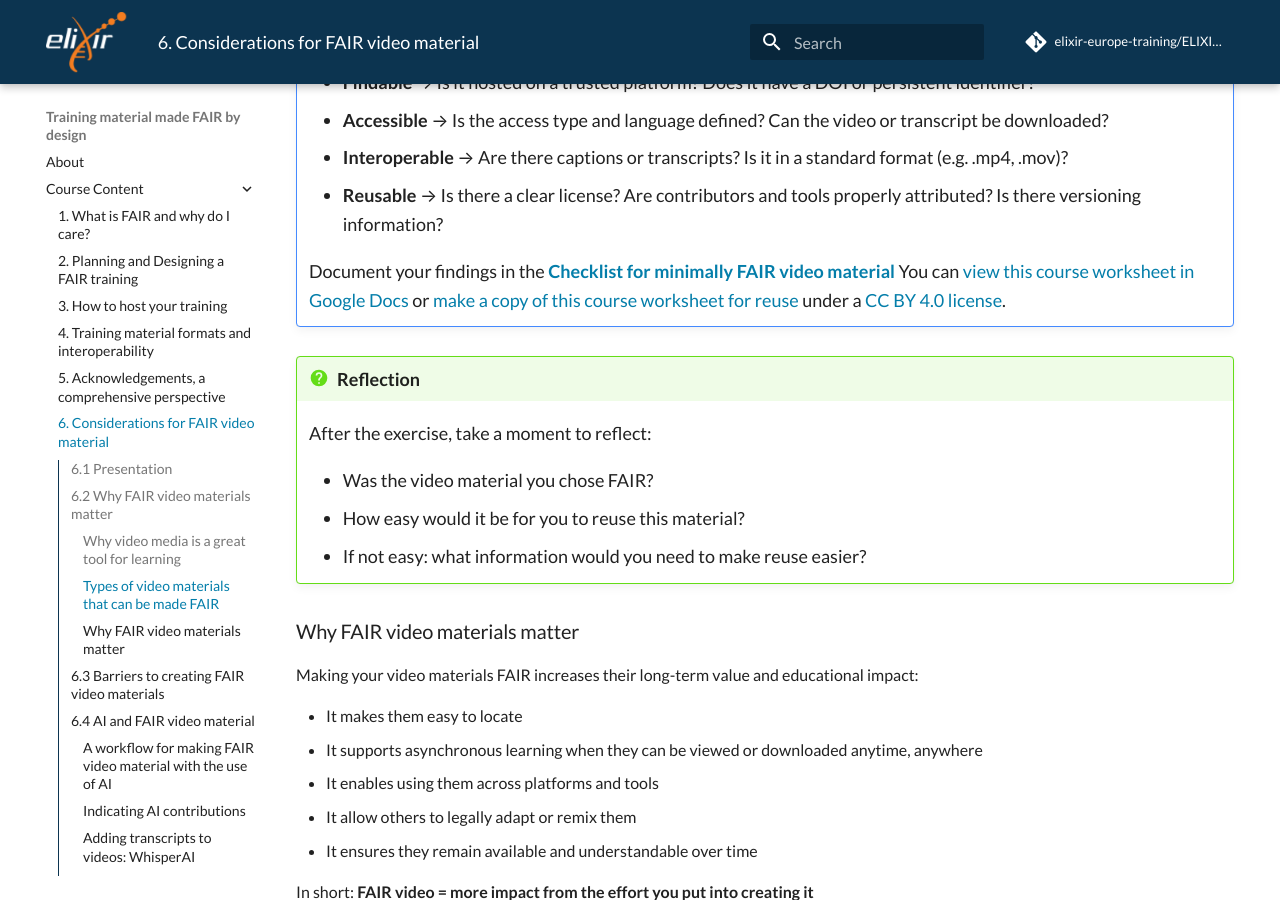
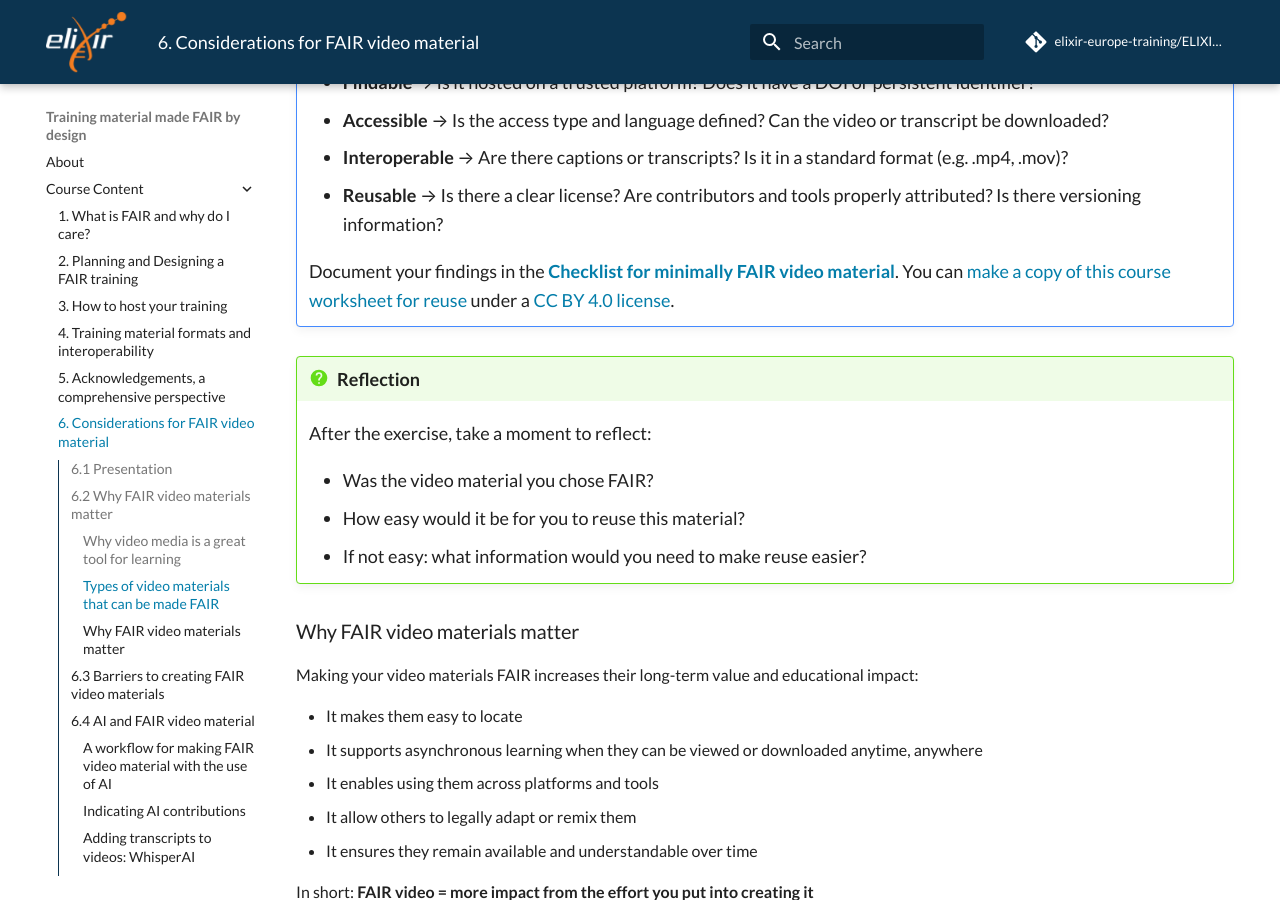
Before and after one commit to elixir-europe-training/ELIXIR-TrP-FAIR-Material-By-Design, an MkDocs documentation site: the page built from docs/chapters/chapter_06.md, in a window 1280 px wide and 900 px high, scrolled down 2076 px. Built offline with MkDocs 1.6.1 and Material for MkDocs 9.7.7, drawn with Linux system fonts in a browser that asks for light colours; comment, search, counter and statistics services are not loaded; the version menu is left out.

Commit message:
updated course worksheet info

```diff
--- a/docs/chapters/chapter_06.md
+++ b/docs/chapters/chapter_06.md
@@ -54,8 +54,8 @@
     - **Interoperable** → Are there captions or transcripts? Is it in a standard format (e.g. .mp4, .mov)?
     - **Reusable** → Is there a clear license? Are contributors and tools properly attributed? Is there versioning information?
 
-    Document your findings in the [**Checklist for minimally FAIR video material**](https://docs.google.com/document/d/18xg9ZYLQX9yFlAU1cIl8W5eMpoVhuQvEO6aLWVG81TM/edit?usp=sharing)
-    You can <a href="https://docs.google.com/document/d/1yTOgv2fgngRRp0CFQOd_btdF-L57rpR02Bzkjd46bKQ/view" target="_blank">view this course worksheet in Google Docs</a> or <a href="https://docs.google.com/document/d/1yTOgv2fgngRRp0CFQOd_btdF-L57rpR02Bzkjd46bKQ/copy" target="_blank">make a copy of this course worksheet for reuse</a> under a [CC BY 4.0 license](https://creativecommons.org/licenses/by/4.0/).
+    Document your findings in the [**Checklist for minimally FAIR video material**](https://docs.google.com/document/d/1yTOgv2fgngRRp0CFQOd_btdF-L57rpR02Bzkjd46bKQ/view).
+    You can <a href="https://docs.google.com/document/d/1yTOgv2fgngRRp0CFQOd_btdF-L57rpR02Bzkjd46bKQ/copy" target="_blank">make a copy of this course worksheet for reuse</a> under a [CC BY 4.0 license](https://creativecommons.org/licenses/by/4.0/).
 
 
 !!! question "Reflection"
```
